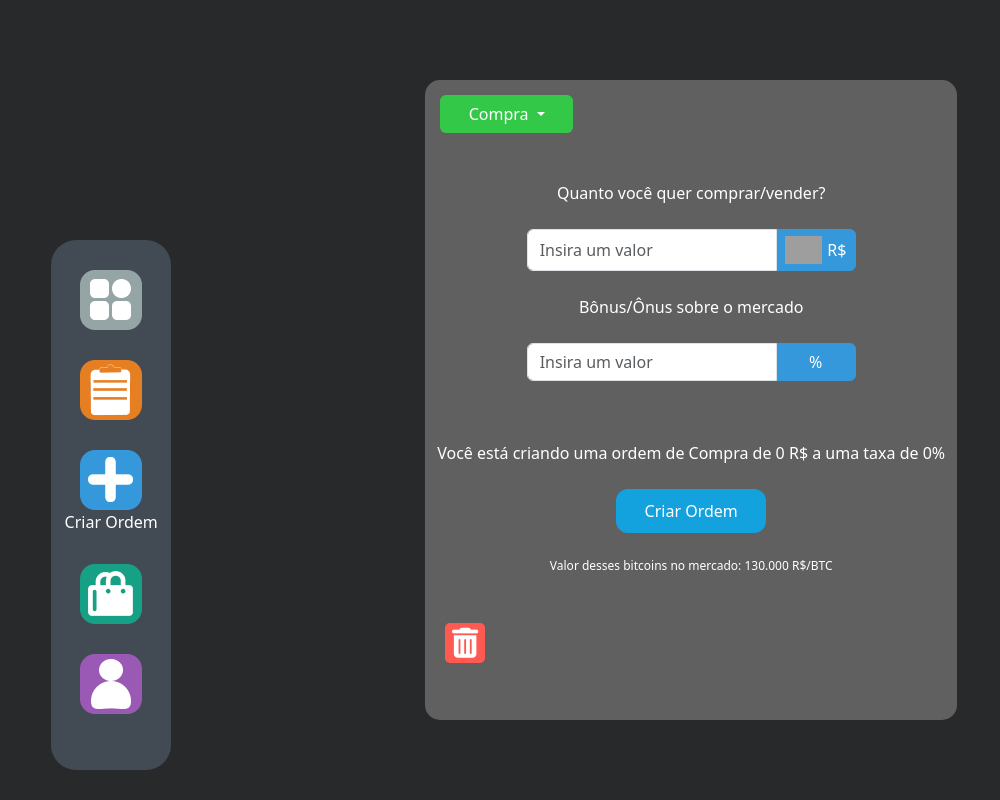
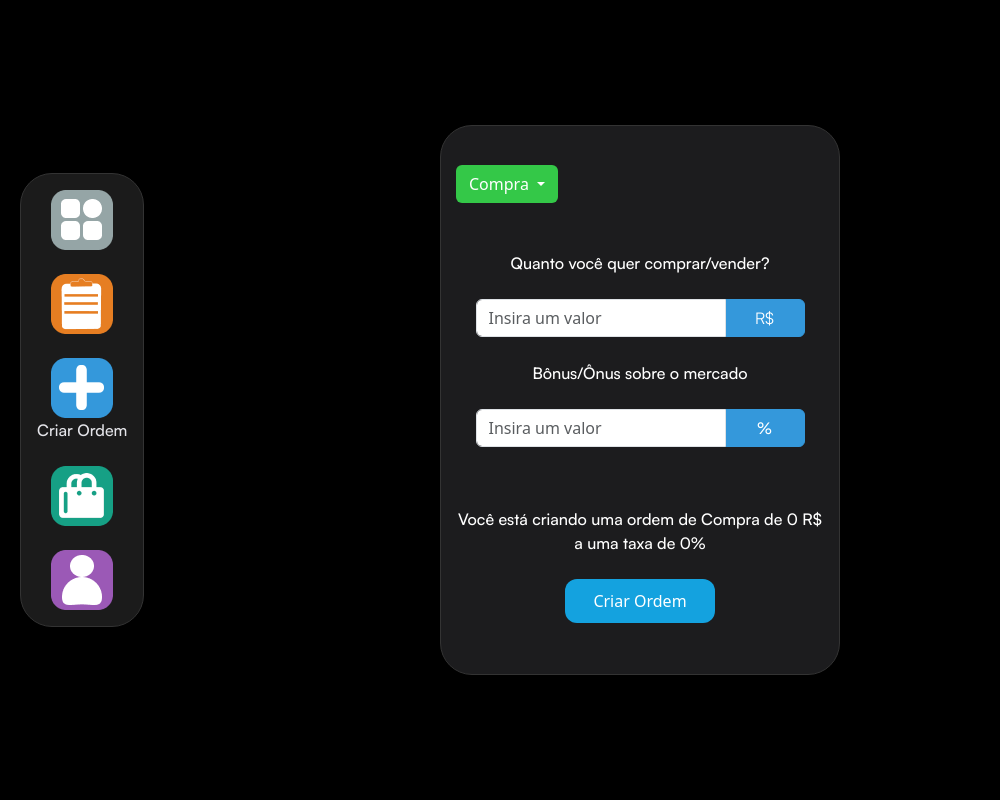
Before and after one commit to Ian-Marcel/BiPFiX, a PHP site: the page made by Criar Ordem/index.php in a window 1280 px wide. Shown: the whole page, without its empty margins (0-1000 px from the left). Run offline with PHP 8.4, Linux system fonts and the light colour scheme; data that the repository does not hold is empty; grey boxes are pictures that could not be loaded.

Commit message:
Criar Ordem Redesenha

```diff
--- a/Criar Ordem/createorder.css
+++ b/Criar Ordem/createorder.css
@@ -5,97 +5,25 @@
 }
 
 .custom{
-    background-color: #28292b;
+    background-color: #000;
+
+    display: grid;
+    place-items: center;
 }
 
 body {
-    background-color: #28292b;
+    background-color: #000;
     color: #ffffff;
     font-family: Arial, sans-serif;
-}
-
-.caixazona{
-    min-height: 100vh;
-    height: auto;
-    width: 100%;
-    display: flex;
-    align-items: center;
-}
-
-.lateralbox{
-    height: 70vh;
-    display: flex;
-    width: 8%;
-    margin: 0;
-    align-items: center;
-    justify-content: center;
-}
-
-.menu-lateral {
-    display: flex;
-    width: 120px;
-    height: auto;
-    position: absolute;
-    position: fixed;
-    top: 30%;
-    left: 4%;
-    overflow: hidden;
-    background-color: #424A53;
-    border-radius: 25px;
-    padding: 20px 0;
-    align-items: center;
-    text-align: center;
-    justify-content: center;
-}
-
-.menu-lateral ul {
-    list-style: none;
-    padding: 0;
-}
-
-.menu-lateral li {
-    padding: 10px;
-    text-align: center;
-    margin-bottom: 10px;
-}
-
-.menu-lateral a {
-    text-decoration: none;
-    color: white;
-    display: block;
-    font-size: 18px;
-    position: relative;
-}
-
-.menu-lateral i {
-    font-size: 35px;
-    transform: 0.3s;
-}
-
-.menu-item:hover i {
-    transform: scale(1.2);
-}
-
-.menu-item.active i {
-    transform: scale(1.2);
-}
-
-.menu-item span {
-    display: none;
-}
-
-.menu-item.active span {
-    display: block;
+    display: grid;
+    place-items: center;
 }
 
 
 .criar{
-    background-color: rgb(96, 96, 96);
     color: #ffffff;
-    width: auto;
-    min-width: 35%;
-    height: auto;
-    min-height: 80vh;
+    min-width: 200px;
+    height: 500px;
     overflow: hidden;
     border-radius: 15px;
     margin: auto;
@@ -216,3 +144,36 @@
 .botão2:hover{
     background-color: #da4f47;
 }
+
+/* DOCK MENU */
+#dock{
+	position: fixed;
+	left: 0px;
+	color: #E5E5EA;
+	padding-left: 20px;
+	z-index: 999;
+	margin: auto;
+    display: grid;
+	place-items: center;
+}
+.dock {
+	background: rgba(34, 34, 34, 0.80);
+	border: solid 1px #333;
+	margin: 0px;
+	overflow: auto;
+	padding: 0px;
+	border-radius: 2rem;
+}
+.dock ul {
+	scroll-snap-type: x mandatory;
+	display: flex;
+    flex-direction: column;
+	gap: 1.5rem;
+	margin: 0px;
+	padding: 1rem;
+	scroll-padding: 1rem;
+}
+.dock li {
+	display: grid;
+	place-items: center;
+}
--- a/Criar Ordem/index.php
+++ b/Criar Ordem/index.php
@@ -45,7 +45,7 @@
         }
     }
 } catch (PDOException $e) {
-    echo "Erro ao verificar e excluir ordens expiradas: " . $e->getMessage();
+#    echo "Erro ao verificar e excluir ordens expiradas: " . $e->getMessage();
 }
 
 // Lógica para processar o formulário quando enviado
@@ -81,6 +81,7 @@
     <title>BiPFiX - Criar Ordem</title>
     <link rel="stylesheet" href="https://cdnjs.cloudflare.com/ajax/libs/font-awesome/6.4.2/css/all.min.css">
     <link rel="stylesheet" type="text/css" href="createorder.css">
+    <link rel="stylesheet" href="style.css">
     <link rel="stylesheet" href="../Design/Fonts/Satoshi/css/satoshi.css">
     <link rel="stylesheet" href="../Design/Fonts/Montserrat/Montserrat.css">
     <link rel="shortcut icon" href="../Design/Icons/Favicon.ico" type="image/x-icon">
@@ -88,42 +89,41 @@
 </head>
 <body class="custom">
     <script src="https://cdn.jsdelivr.net/npm/bootstrap@5.1.0/dist/js/bootstrap.bundle.min.js" crossorigin="anonymous"></script>
-    <main>
-    <div class="caixazona">
-        <div class="lateralbox">
-            <div class="menu-lateral">
+        <!-- DOCK MENU -->
+        <header id="dock">
+            <nav class="dock">
                 <ul>
                     <li>
-                        <a href="../Mais/" class="menu-item">
-                            <img src="../Design/Icons/Dock/Mais.png">
+                        <a href="../Mais/" class="APP" title="Mais">
+                            <img src="../Design/Icons/Dock/Mais.png" alt="MaisIMG">
                         </a>
                     </li>
                     <li>
-                        <a href="#" class="menu-item">
-                            <img src="../Design/Icons/Dock/Suas ordens.png">
+                        <a href="../Suas Ordens/" class="APP" title="Suas Ordens">
+                            <img src="../Design/Icons/Dock/Suas ordens.png" alt="Suas_OrdensIMG">
                         </a>
                     </li>
                     <li>
-                        <a href="../Criar Ordem" class="menu-item">
-                            <img src="../Design/Icons/Dock/Criar ordem.png">
+                        <a href="../Criar Ordem/" class="APP" title="Criar Ordem">
+                            <img src="../Design/Icons/Dock/Criar ordem.png" alt="Criar_OrdemIMG">
                         </a>
-                        <span style="color:white;">
-                            Criar Ordem
-                        </span>
+                        <span>Criar Ordem</span>
                     </li>
                     <li>
-                        <a href="../Mercado/" class="menu-item">
-                            <img src="../Design/Icons/Dock/Mercado.png">
+                        <a href="../Mercado/" class="APP" title="Mercado">
+                            <img src="../Design/Icons/Dock/Mercado.png" alt="MercadoIMG">
                         </a>
                     </li>
                     <li>
-                        <a href="../Conta/" class="menu-item">
-                            <img src="../Design/Icons/Dock/Conta.png">
+                        <a href="../Conta/" class="APP" title="Conta">
+                            <img src="../Design/Icons/Dock/Conta.png" alt="ContaIMG">
                         </a>
                     </li>
                 </ul>
-            </div>
-        </div>
+            </nav>
+        </header>
+
+    <main>
 
         <div class="criar">
             <form action="index.php" method="post">
@@ -140,15 +140,14 @@
                 <div class="container-fluid container1 my-5">
                     <p>Quanto você quer comprar/vender?</p>
                     <div class="input-group inputs d-flex justify-content-center my-4">
-                        <input type="text" class="form-control" placeholder="Insira um valor" required
-                            aria-label="Dollar amount (with dot and two decimal places)" name="valor_compra">
-                        <span class="input-group-text divzinha"><img class="brasilf" src="brazil.png" alt="brazil flag">
-                            R$</span>
+                        <input type="number" class="form-control" placeholder="Insira um valor" required
+                            aria-label="Dollar amount (with dot and two decimal places)" name="valor_compra" min="1">
+                        <span class="input-group-text divzinha">R$</span>
                     </div>
                     <p>Bônus/Ônus sobre o mercado</p>
                     <div class="input-group inputs d-flex justify-content-center my-4">
-                        <input type="text" class="form-control" placeholder="Insira um valor" required
-                            aria-label="Dollar amount (with dot and two decimal places)" name="bonus_onus">
+                        <input type="number" class="form-control" placeholder="Insira um valor" required
+                            aria-label="Dollar amount (with dot and two decimal places)" name="bonus_onus" min="-20" max="20">
                         <span class="input-group-text divzinha"><p>%</p></span>
                     </div>
                     <p id="mensagem-ordem" style='margin-top: 60px !important;'>Você está criando uma ordem de Compra de 0 R$ a uma taxa de 0%</p>
--- a/Criar Ordem/style.css
+++ b/Criar Ordem/style.css
@@ -1,10 +1,8 @@
-<<<<<<< HEAD
 /** Hello CSS*/
 body {
 margin: 0px;
 
 }
-=======
 html, body {
 	height: 100%;
     margin: 0%;
@@ -97,4 +95,3 @@
     display: flex;
     flex-direction: column;
 }
->>>>>>> c0662c01e880321ee0e737ed79194b22ccd86035
--- a/style.css
+++ b/style.css
@@ -153,6 +153,8 @@
 	margin-right: 20px;
 }
 
-@media (min-width: 800px;) {
-
+@media (min-width: 800px) {
+	.banner {
+		height: 600px;
+	}
 }
```
